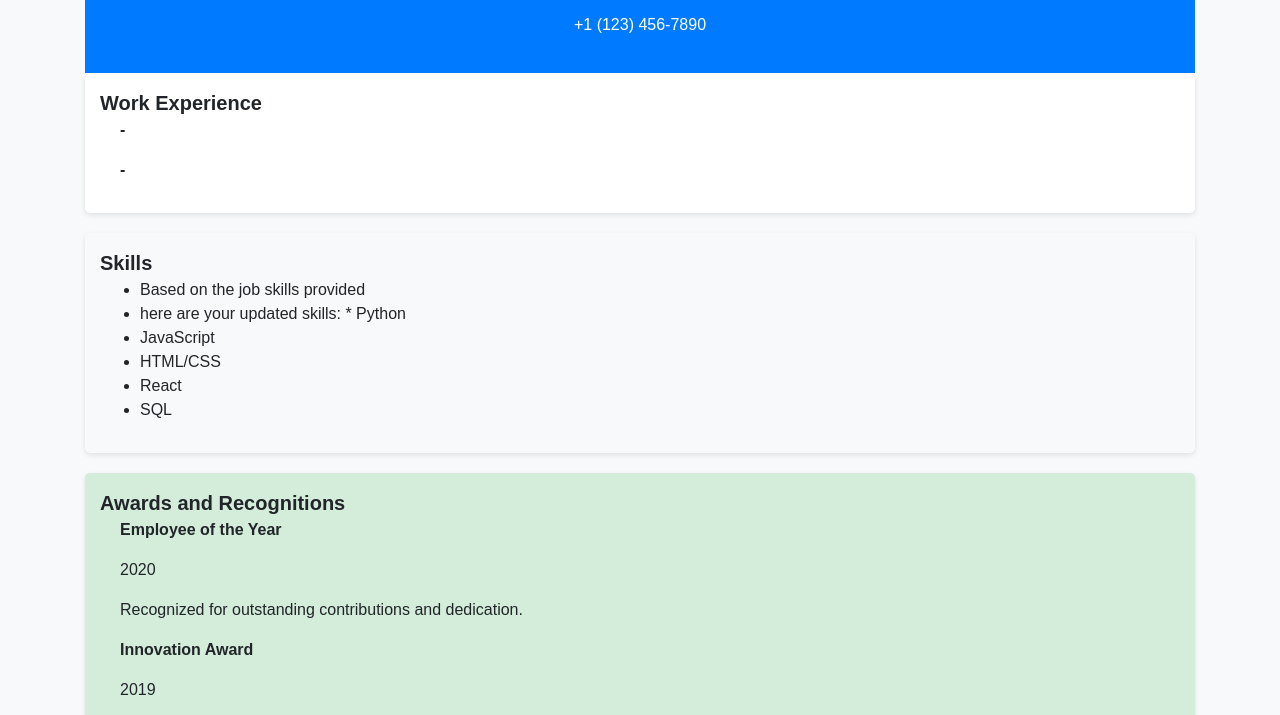
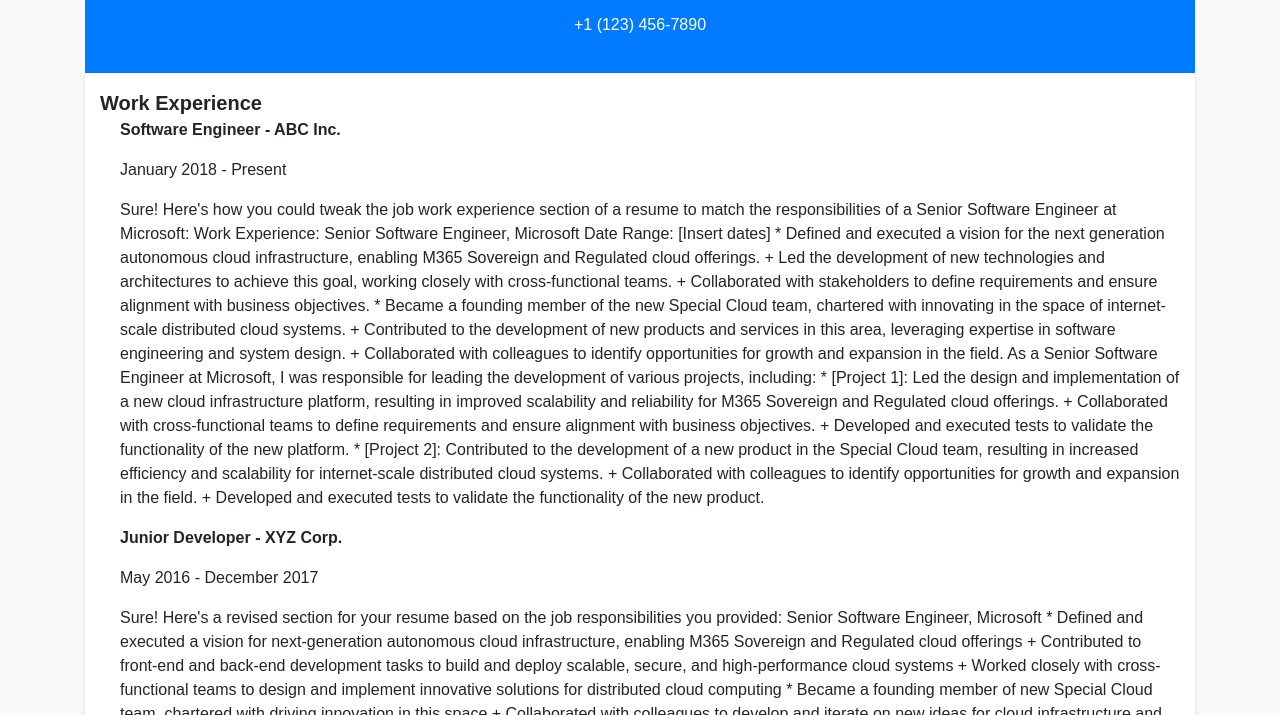
Before and after one commit to akshaykhanna/resumer-maker-ai, a plain HTML site: page output/resume.html in a window 1280 px wide. Shown: the part 221-936 px from the top of the page. Drawn offline with nearby package versions, Linux system fonts and the light colour scheme.

Commit message:
Fix resume work exp not updating properly based on JD issue

```diff
--- a/output/resume.html
+++ b/output/resume.html
@@ -64,15 +64,47 @@
             <div class="section-heading">Work Experience</div>
 
                 <div class="sub-section">
-                    <p><strong><built-in method title of str object at 0x7fa80c1a3e00> - </strong></p>
-                    <p></p>
-                    <p></p>
+                    <p><strong>Software Engineer - ABC Inc.</strong></p>
+                    <p>January 2018 - Present</p>
+                    <p> Sure! Here's how you could tweak the job work experience section of a resume to match the responsibilities of a Senior Software Engineer at Microsoft:
+
+Work Experience:
+
+Senior Software Engineer, Microsoft
+Date Range: [Insert dates]
+
+* Defined and executed a vision for the next generation autonomous cloud infrastructure, enabling M365 Sovereign and Regulated cloud offerings.
+	+ Led the development of new technologies and architectures to achieve this goal, working closely with cross-functional teams.
+	+ Collaborated with stakeholders to define requirements and ensure alignment with business objectives.
+* Became a founding member of the new Special Cloud team, chartered with innovating in the space of internet-scale distributed cloud systems.
+	+ Contributed to the development of new products and services in this area, leveraging expertise in software engineering and system design.
+	+ Collaborated with colleagues to identify opportunities for growth and expansion in the field.
+
+As a Senior Software Engineer at Microsoft, I was responsible for leading the development of various projects, including:
+
+* [Project 1]: Led the design and implementation of a new cloud infrastructure platform, resulting in improved scalability and reliability for M365 Sovereign and Regulated cloud offerings.
+	+ Collaborated with cross-functional teams to define requirements and ensure alignment with business objectives.
+	+ Developed and executed tests to validate the functionality of the new platform.
+* [Project 2]: Contributed to the development of a new product in the Special Cloud team, resulting in increased efficiency and scalability for internet-scale distributed cloud systems.
+	+ Collaborated with colleagues to identify opportunities for growth and expansion in the field.
+	+ Developed and executed tests to validate the functionality of the new product.</p>
                 </div>
 
                 <div class="sub-section">
-                    <p><strong><built-in method title of str object at 0x7fa810808200> - </strong></p>
-                    <p></p>
-                    <p></p>
+                    <p><strong>Junior Developer - XYZ Corp.</strong></p>
+                    <p>May 2016 - December 2017</p>
+                    <p> Sure! Here's a revised section for your resume based on the job responsibilities you provided:
+
+Senior Software Engineer, Microsoft
+
+* Defined and executed a vision for next-generation autonomous cloud infrastructure, enabling M365 Sovereign and Regulated cloud offerings
+	+ Contributed to front-end and back-end development tasks to build and deploy scalable, secure, and high-performance cloud systems
+	+ Worked closely with cross-functional teams to design and implement innovative solutions for distributed cloud computing
+* Became a founding member of new Special Cloud team, chartered with driving innovation in this space
+	+ Collaborated with colleagues to develop and iterate on new ideas for cloud infrastructure and services
+	+ Contributed to the development of strategic plans and roadmaps for the team's growth and success
+
+I hope this helps! Let me know if you have any other questions or need further assistance.</p>
                 </div>
 
         </div>
@@ -81,19 +113,15 @@
             <div class="section-heading">Skills</div>
             <ul>
 
-                    <li>Based on the job skills provided</li>
+                    <li>Based on the job skills you provided for a Senior Software Engineer at Microsoft</li>
 
                     <li>here are your updated skills:
 
-* Python</li>
-
-                    <li>JavaScript</li>
-
-                    <li>HTML/CSS</li>
-
-                    <li>React</li>
-
-                    <li>SQL</li>
+* Python
+* JavaScript
+* HTML/CSS
+* React
+* SQL</li>
 
             </ul>
         </div>
```
Also changed, not shown: output/resume_data.json (+1 -30 lines), output/resume_data_bak.json (added, +30 -0 lines), 4 other files.
